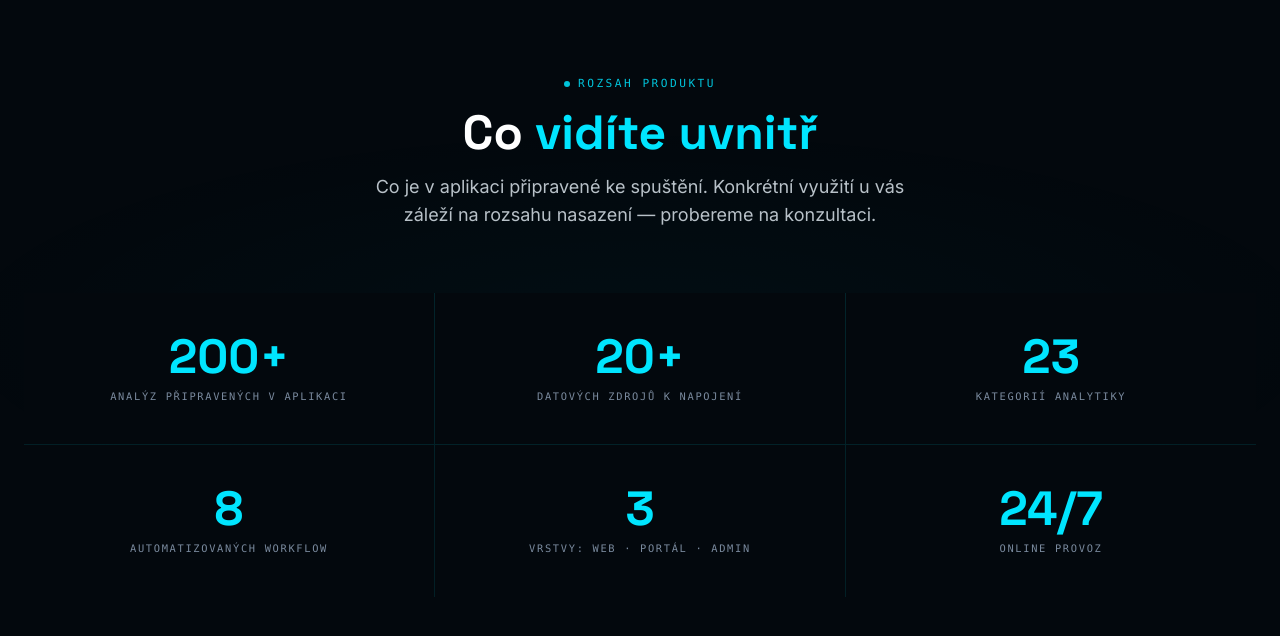
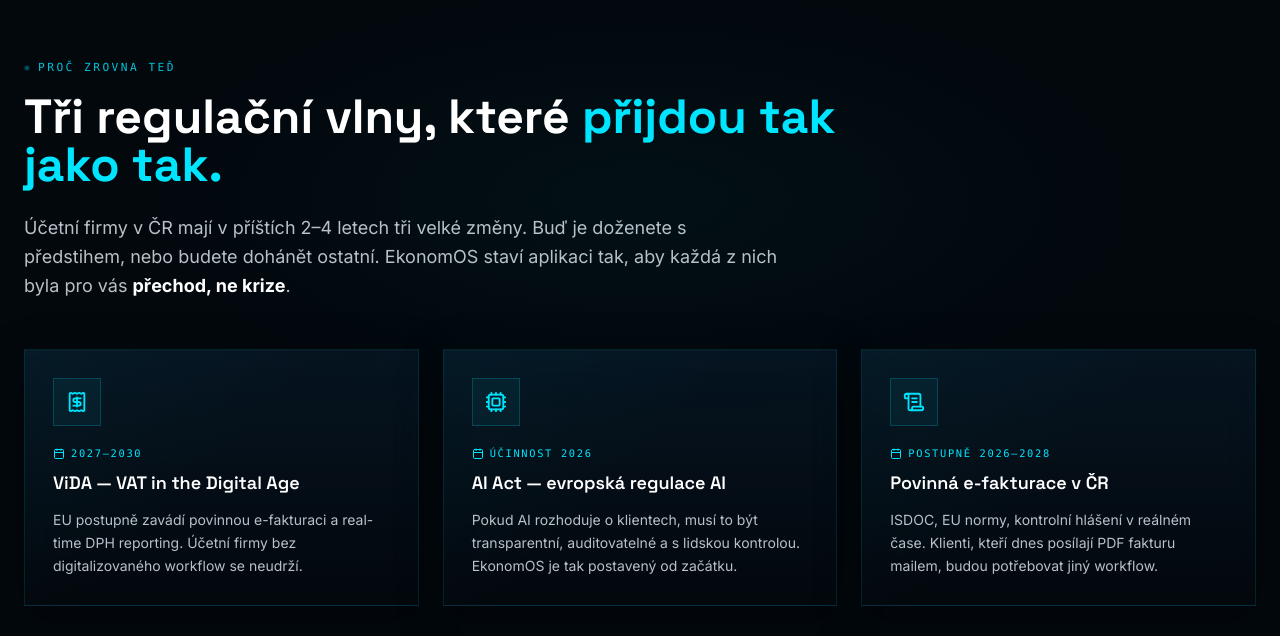
Before and after one commit to stepanmanda/schekonom-web, a Next.js app: page / in a window 1280 px wide. Shown: the part 5784-6420 px from the top of the page. Built offline with nearby package versions, Linux system fonts and the light colour scheme.

Commit message:
auto: Edit on page.tsx

```diff
--- a/src/app/(marketing)/page.tsx
+++ b/src/app/(marketing)/page.tsx
@@ -3,6 +3,7 @@
 import ServicesSection from "@/components/marketing/ServicesSection";
 import ICPSection from "@/components/marketing/ICPSection";
 import AboutSection from "@/components/marketing/AboutSection";
+import WhyNowSection from "@/components/marketing/WhyNowSection";
 import StatsSection from "@/components/marketing/StatsSection";
 import TestimonialsSection from "@/components/marketing/TestimonialsSection";
 import ContactSection from "@/components/marketing/ContactSection";
@@ -16,6 +17,7 @@
       <ServicesSection />
       <ICPSection />
       <AboutSection />
+      <WhyNowSection />
       <StatsSection />
       <TestimonialsSection />
       <ContactSection />
```
